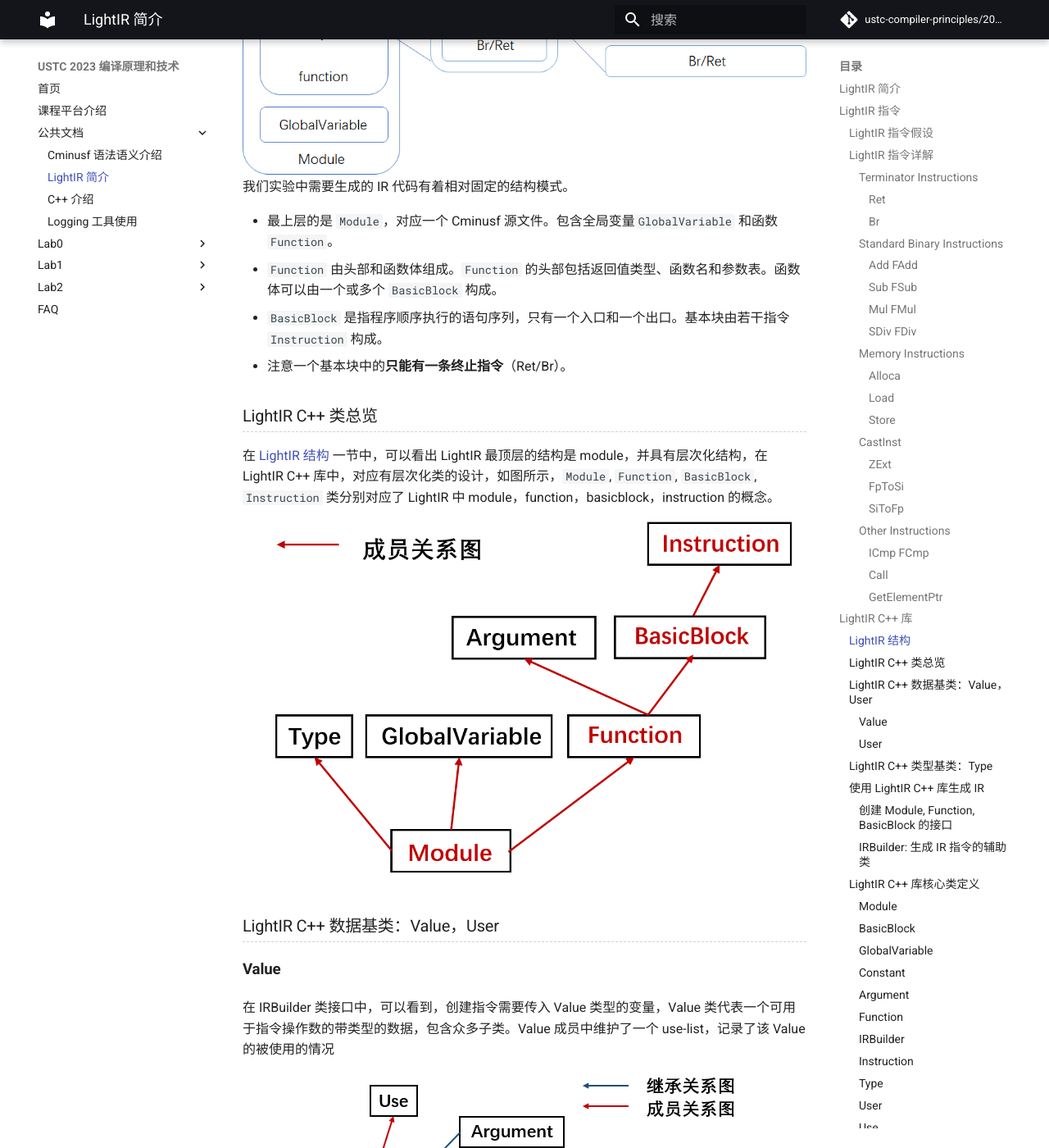
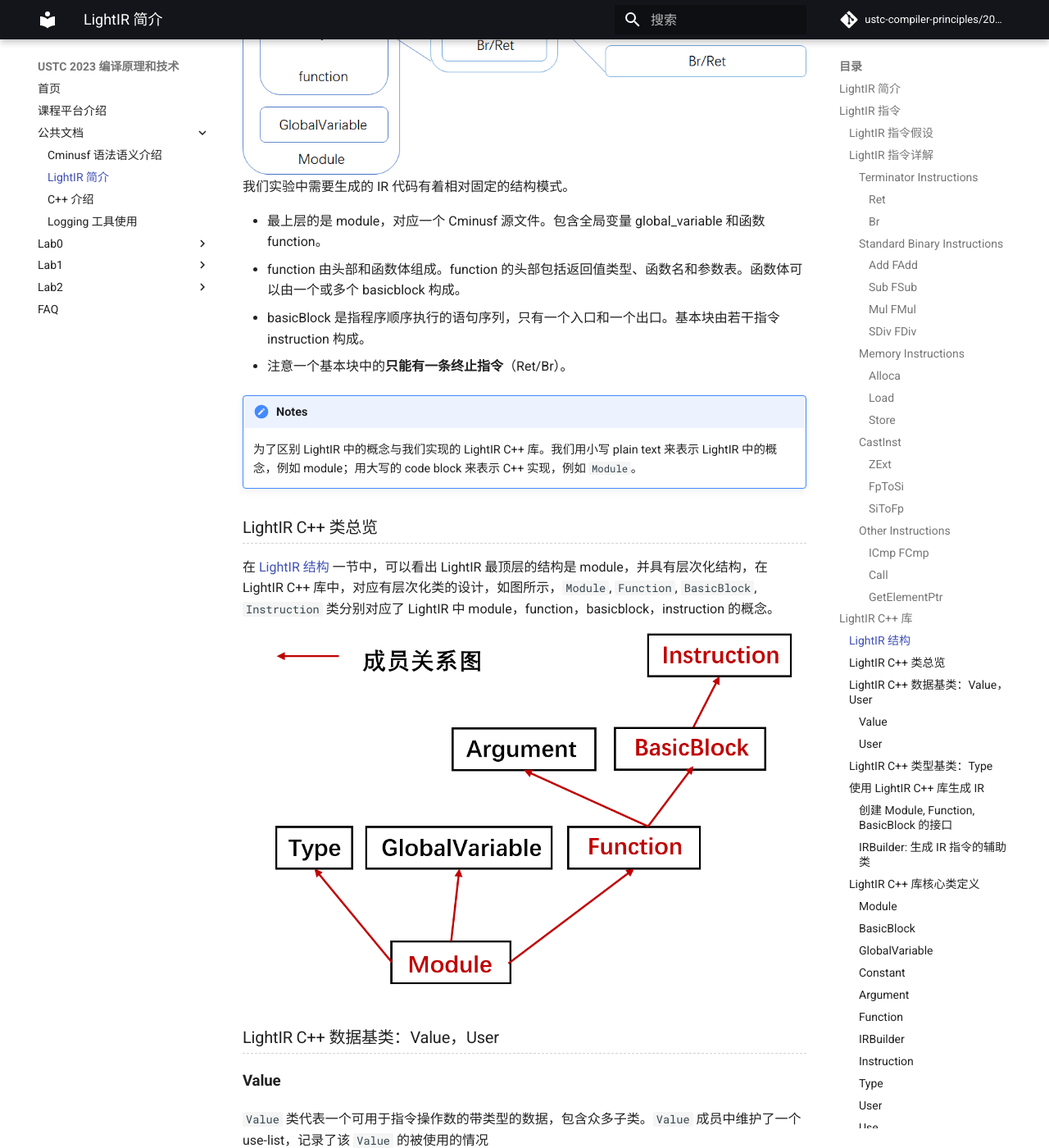
Before and after one commit to ustc-compiler-principles/2023, an MkDocs documentation site: the page built from docs/common/LightIR.md, in a window 1280 px wide and 1400 px high, scrolled down 6777 px. Shown: the whole window at 82% size. Built offline with MkDocs 1.6.1 and Material for MkDocs 9.7.7, drawn with Linux system fonts in a browser that asks for light colours; comment, search, counter and statistics services are not loaded; some of the changed text lies outside the part shown.

Commit message:
update lab2 doc and todo

````diff
--- a/docs/common/LightIR.md
+++ b/docs/common/LightIR.md
@@ -3,7 +3,7 @@
 ## LightIR 简介
 
 本课程以 Cminusf 语言为源语言，从 LLVM IR 中裁剪出了适用于教学的精简的 IR 子集，并将其命名为 LightIR。同时依据 LLVM 的设计，为 LightIR 提供了配套简化的 [C++ 库](./LightIR.md#c-apis)，仅保留必要的核心类，简化了核心类的继承关系与成员设计，给学生提供与 LLVM 相同的生成 IR 的接口。
-
+<!-- TODO: 换简单例子 -->
 以下面的`easy.c`与`easy.ll`为例进行说明。
 通过命令`clang -S -emit-llvm easy.c`可以得到对应的`easy.ll`如下（助教增加了额外的注释）。`.ll`文件中注释以`;`开头。
 
@@ -234,14 +234,19 @@ LightIR C++ 库依据 LLVM 的设计，仅保留必要的核心类，简化了
     在必做实验阶段，请不要对 LightIR C++ 库进行直接修改
 
 ### LightIR 结构
+<!-- TODO: 重绘图片 -->
 
 ![image-lightir](figs/lightir.png)
 我们实验中需要生成的 IR 代码有着相对固定的结构模式。
 
-- 最上层的是 `Module`，对应一个 Cminusf 源文件。包含全局变量`GlobalVariable` 和函数 `Function`。
-- `Function` 由头部和函数体组成。`Function` 的头部包括返回值类型、函数名和参数表。函数体可以由一个或多个 `BasicBlock` 构成。
-- `BasicBlock` 是指程序顺序执行的语句序列，只有一个入口和一个出口。基本块由若干指令 `Instruction` 构成。
+- 最上层的是 module，对应一个 Cminusf 源文件。包含全局变量 global_variable 和函数 function。
+- function 由头部和函数体组成。function 的头部包括返回值类型、函数名和参数表。函数体可以由一个或多个 basicblock 构成。
+- basicBlock 是指程序顺序执行的语句序列，只有一个入口和一个出口。基本块由若干指令 instruction 构成。
 - 注意一个基本块中的**只能有一条终止指令**（Ret/Br）。
+
+!!! notes
+
+    为了区别 LightIR 中的概念与我们实现的 LightIR C++ 库。我们用小写 plain text 来表示 LightIR 中的概念，例如 module；用大写的 code block 来表示 C++ 实现，例如 `Module`。
 
 ### LightIR C++ 类总览
 
@@ -252,20 +257,23 @@ LightIR C++ 库依据 LLVM 的设计，仅保留必要的核心类，简化了
 
 #### Value
 
-在 IRBuilder 类接口中，可以看到，创建指令需要传入 Value 类型的变量，Value 类代表一个可用于指令操作数的带类型的数据，包含众多子类。Value 成员中维护了一个 use-list，记录了该 Value 的被使用的情况
+`Value` 类代表一个可用于指令操作数的带类型的数据，包含众多子类。`Value` 成员中维护了一个 use-list，记录了该 `Value` 的被使用的情况
+
+<!-- TODO: 介绍 use-list -->
 ![value_inherit](figs/value_inherit.png)
 !!! note
 
-    `Instruction` 类是 Value 的子类，这表示，指令在使用操作数创建后，也可以作为另一条指令创建的操作数。
+    `Instruction` 类是 `Value` 的子类，这表示，指令在使用操作数创建后，也可以作为另一条指令创建的操作数。
 
 #### User
 
-User 作为 Value 的子类，含义是使用者，表示一个指令使用了哪些操作数，如图是 User 类的子类继承关系。User 通过成员 operand-list 记录了该 User 使用的操作数链表。
+<!-- TODO: 修改表述 -->
+`User` 作为 `Value` 的子类，含义是使用者，表示一个指令使用了哪些操作数，如图是 `User` 类的子类继承关系。`User` 通过成员 `operands_` 记录了该 `User` 使用的操作数链表。
 ![user_inherit](figs/user_inherit.jpg)
 
 !!! note
 
-    Value 类的 use-list，与 User 类的 operand-list 构成了指令间的依赖关系图
+    `Value` 类的 use-list，与 User 类的 operand-list 构成了指令间的依赖关系图。
 
 !!! note
 
@@ -273,7 +281,7 @@ User 作为 Value 的子类，含义是使用者，表示一个指令使用了
 
 ### LightIR C++ 类型基类：Type
 
-在 [LightIR 格式]()中提到，LightIR 保留了 LLVM IR 的强类型系统，包含基本类型与组合类型，Type 类是所有类型基类，其子类继承关系如图所示，其中 `IntegerType`, `FloatType` 对应表示 LightIR 中的 `i1`，`i32`，`float` 基本类型。`ArrayType`，`PointerType`，`FunctionType` 对应表示组合类型：数组类型，指针类型，函数类型。
+在 [LightIR 格式]()中提到，LightIR 保留了 LLVM IR 的强类型系统，包含基本类型与组合类型，`Type` 类是所有类型基类，其子类继承关系如图所示，其中 `IntegerType`, `FloatType` 对应表示 LightIR 中的 `i1`，`i32`，`float` 基本类型。`ArrayType`，`PointerType`，`FunctionType` 对应表示组合类型：数组类型，指针类型，函数类型。
 ![type_inherit](figs/type_inherit.png)
 
 获取基本类型的接口在 `Module` 类中，获取组合类型的接口则在对应的类里，例如：
@@ -302,7 +310,7 @@ bb = BasicBlock::create(module, "entry", mainFun);
 
 #### IRBuilder: 生成 IR 指令的辅助类
 
-在创建 basicblock 后，需要在 basicblock 中插入指令，LightIR C++ 库为生成 IR 指令提供了辅助类：IRBuilder。该类提供了独立创建 IR 指令的接口，可以创建指令的同时并将它们插入基本块中，IRBuilder 类提供以下接口：
+在创建 basicblock 后，需要在 basicblock 中插入指令，LightIR C++ 库为生成 IR 指令提供了辅助类：`IRBuilder`。该类提供了独立创建 IR 指令的接口，可以创建指令的同时并将它们插入基本块中，`IRBuilder` 类提供以下接口：
 
 ```cpp
 class IRBuilder {
@@ -322,6 +330,7 @@ public:
 ### LightIR C++ 库核心类定义
 
 本节梳理了在生成 IR 过程中可能会用到的接口，学生可按需进行查阅
+<!-- TODO：检查接口是否被框架整理所影响 -->
 
 #### Module
 
````
Also changed, not shown: docs/common/simple_cpp.md (+1 -3 lines), docs/lab2/autogen.md (+3 -2 lines), docs/lab2/index.md (+2 -0 lines), docs/lab2/visitor_pattern.md (+1 -0 lines), docs/lab2/warmup.md (+2 -1 lines).
